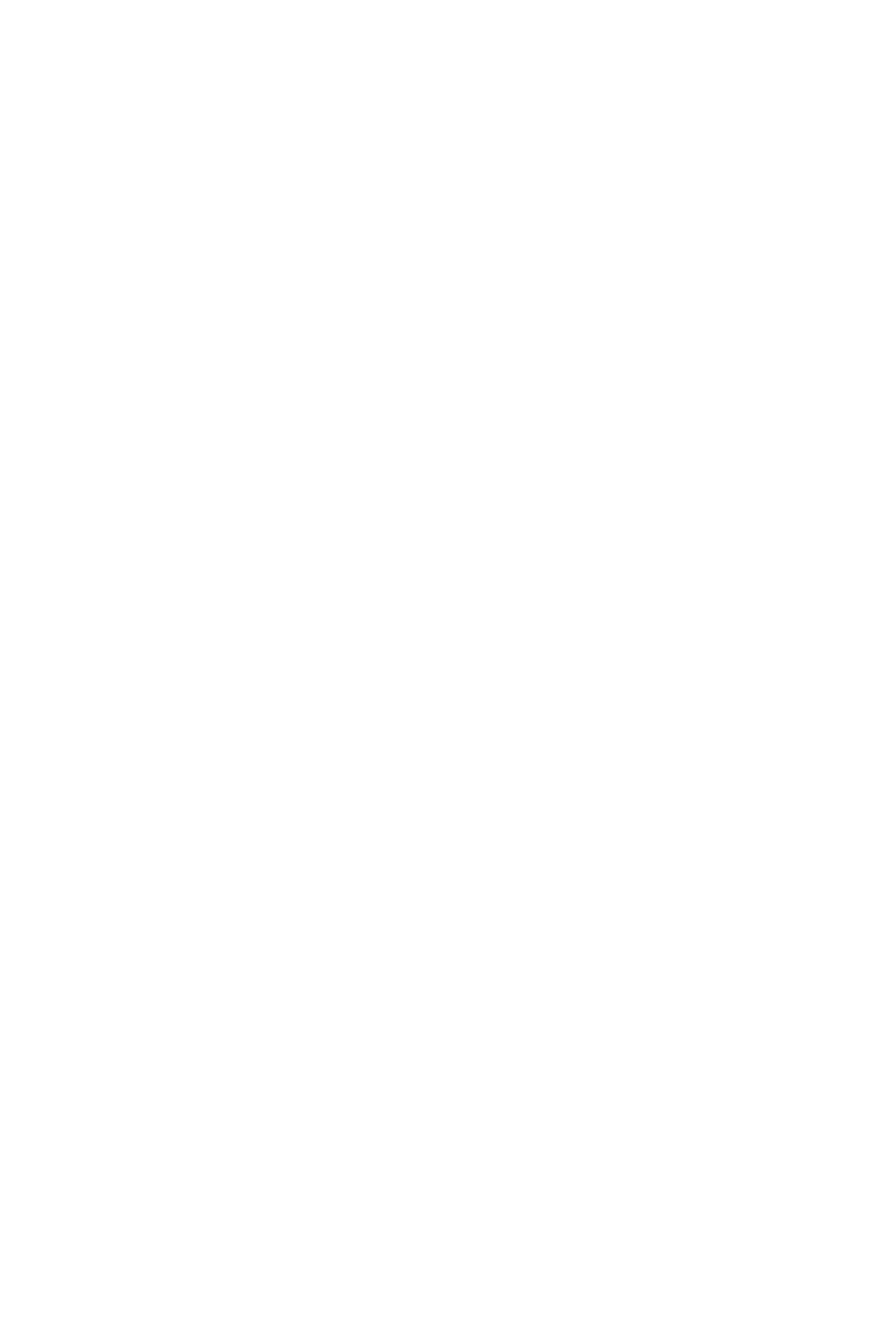
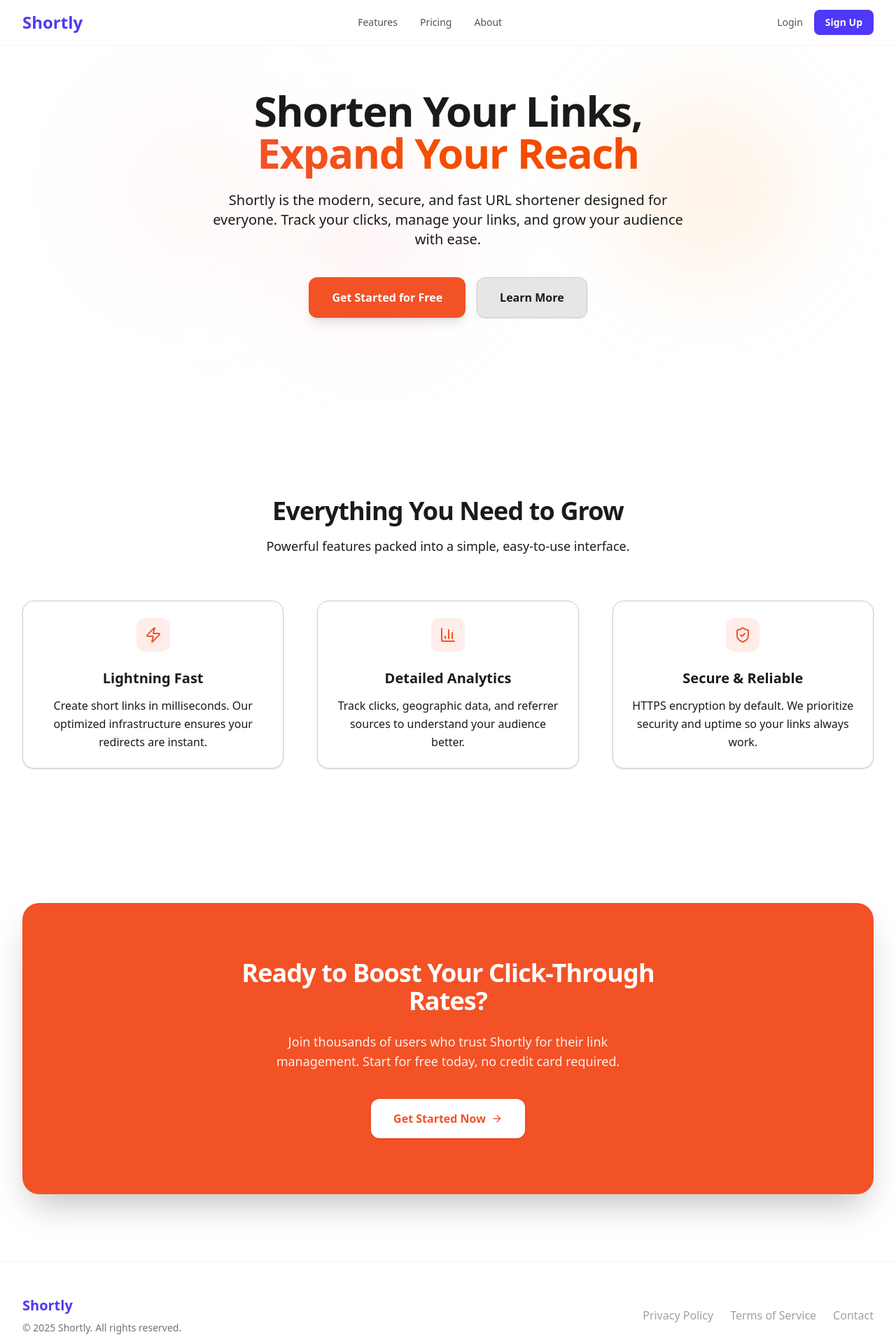
Before and after one commit to sujitroy7/shortly-frontend, a Next.js app: page / in a window 1280 px wide. Shown: the top 1920 px of the page at 70% size. Before the commit the page ends 800 px from the top, so only its background shows below. Built offline with nearby package versions, Linux system fonts and the light colour scheme.

Commit message:
create landing page UI

```diff
--- a/app/page.tsx
+++ b/app/page.tsx
@@ -1,7 +1,74 @@
-import Image from "next/image";
+import Link from 'next/link';
+import { Hero } from '@/components/landing/Hero';
+import { FeatureSection } from '@/components/landing/FeatureSection';
+import { CallToAction } from '@/components/landing/CTA';
 
 export default function Home() {
   return (
-    <div className=""></div>
+    <main className="min-h-screen bg-white">
+      {/* Simple Navbar */}
+      <header className="fixed top-0 left-0 right-0 z-50 bg-white/80 backdrop-blur-md border-b border-zinc-100">
+        <div className="container mx-auto px-4 sm:px-6 lg:px-8">
+          <div className="flex items-center justify-between h-16">
+            <div className="flex-shrink-0">
+              <Link href="/" className="text-2xl font-bold text-indigo-600">
+                Shortly
+              </Link>
+            </div>
+            <div className="hidden md:flex items-center space-x-8">
+              <Link href="#features" className="text-sm font-medium text-zinc-600 hover:text-indigo-600 transition-colors">
+                Features
+              </Link>
+              <Link href="/pricing" className="text-sm font-medium text-zinc-600 hover:text-indigo-600 transition-colors">
+                Pricing
+              </Link>
+              <Link href="/about" className="text-sm font-medium text-zinc-600 hover:text-indigo-600 transition-colors">
+                About
+              </Link>
+            </div>
+            <div className="flex items-center space-x-4">
+              <Link href="/login" className="text-sm font-medium text-zinc-600 hover:text-indigo-600 transition-colors">
+                Login
+              </Link>
+              <Link
+                href="/register"
+                className="inline-flex items-center justify-center px-4 py-2 text-sm font-bold text-white transition-all bg-indigo-600 rounded-lg hover:bg-indigo-700 focus:outline-none focus:ring-2 focus:ring-offset-2 focus:ring-indigo-600"
+              >
+                Sign Up
+              </Link>
+            </div>
+          </div>
+        </div>
+      </header>
+
+      <Hero />
+      <FeatureSection />
+      <CallToAction />
+
+      {/* Simple Footer */}
+      <footer className="bg-white border-t border-zinc-100 py-12">
+        <div className="container mx-auto px-4 sm:px-6 lg:px-8">
+          <div className="flex flex-col md:flex-row justify-between items-center">
+            <div className="mb-4 md:mb-0">
+              <span className="text-xl font-bold text-indigo-600">Shortly</span>
+              <p className="mt-2 text-sm text-zinc-500">
+                © {new Date().getFullYear()} Shortly. All rights reserved.
+              </p>
+            </div>
+            <div className="flex space-x-6">
+              <a href="#" className="text-zinc-400 hover:text-indigo-500 transition-colors">
+                Privacy Policy
+              </a>
+              <a href="#" className="text-zinc-400 hover:text-indigo-500 transition-colors">
+                Terms of Service
+              </a>
+              <a href="#" className="text-zinc-400 hover:text-indigo-500 transition-colors">
+                Contact
+              </a>
+            </div>
+          </div>
+        </div>
+      </footer>
+    </main>
   );
 }
--- /dev/null
+++ b/components/landing/CTA.tsx
@@ -0,0 +1,46 @@
+import Link from 'next/link';
+import { ArrowRight } from 'lucide-react';
+
+export function CallToAction() {
+  return (
+    <section className="py-24 bg-background">
+      <div className="container mx-auto px-4 sm:px-6 lg:px-8">
+        <div className="relative overflow-hidden rounded-3xl bg-primary px-6 py-16 shadow-2xl sm:px-16 md:pt-20 md:pb-20">
+          <div className="relative z-10 text-center">
+            <h2 className="text-3xl font-bold tracking-tight text-primary-foreground sm:text-4xl max-w-2xl mx-auto">
+              Ready to Boost Your Click-Through Rates?
+            </h2>
+            <p className="mx-auto mt-6 max-w-xl text-lg text-primary-foreground/90">
+              Join thousands of users who trust Shortly for their link management.
+              Start for free today, no credit card required.
+            </p>
+            <div className="mt-10 flex justify-center gap-x-6">
+              <Link
+                href="/dashboard"
+                className="group inline-flex items-center justify-center rounded-xl bg-background px-8 py-4 text-base font-bold text-primary shadow-sm hover:bg-accent focus-visible:outline focus-visible:outline-2 focus-visible:outline-offset-2 focus-visible:outline-background transition-all"
+              >
+                Get Started Now
+                <ArrowRight className="ml-2 h-4 w-4 transition-transform group-hover:translate-x-1" />
+              </Link>
+            </div>
+          </div>
+
+          {/* Background pattern */}
+          <svg
+            viewBox="0 0 1024 1024"
+            className="absolute left-1/2 top-1/2 -z-10 h-[64rem] w-[64rem] -translate-x-1/2 -translate-y-1/2 [mask-image:radial-gradient(closest-side,white,transparent)]"
+            aria-hidden="true"
+          >
+            <circle cx="512" cy="512" r="512" fill="url(#gradient)" fillOpacity="0.25" />
+            <defs>
+              <radialGradient id="gradient">
+                <stop stopColor="#ffffff" />
+                <stop offset="1" stopColor="#ffffff" />
+              </radialGradient>
+            </defs>
+          </svg>
+        </div>
+      </div>
+    </section>
+  );
+}
--- /dev/null
+++ b/components/landing/FeatureSection.tsx
@@ -0,0 +1,52 @@
+import { Link, BarChart3, ShieldCheck, Zap } from 'lucide-react';
+
+const features = [
+  {
+    icon: <Zap className="h-6 w-6 text-primary" />,
+    title: 'Lightning Fast',
+    description: 'Create short links in milliseconds. Our optimized infrastructure ensures your redirects are instant.',
+  },
+  {
+    icon: <BarChart3 className="h-6 w-6 text-primary" />,
+    title: 'Detailed Analytics',
+    description: 'Track clicks, geographic data, and referrer sources to understand your audience better.',
+  },
+  {
+    icon: <ShieldCheck className="h-6 w-6 text-primary" />,
+    title: 'Secure & Reliable',
+    description: 'HTTPS encryption by default. We prioritize security and uptime so your links always work.',
+  },
+];
+
+export function FeatureSection() {
+  return (
+    <section id="features" className="py-24 bg-background">
+      <div className="container mx-auto px-4 sm:px-6 lg:px-8">
+        <div className="text-center max-w-3xl mx-auto mb-16">
+          <h2 className="text-3xl font-bold tracking-tight text-foreground sm:text-4xl">
+            Everything You Need to Grow
+          </h2>
+          <p className="mt-4 text-lg text-muted-foreground">
+            Powerful features packed into a simple, easy-to-use interface.
+          </p>
+        </div>
+
+        <div className="grid grid-cols-1 md:grid-cols-3 gap-12">
+          {features.map((feature, index) => (
+            <div key={index} className="flex flex-col items-center text-center p-6 rounded-2xl bg-card border border-border shadow-sm hover:shadow-md transition-shadow">
+              <div className="flex items-center justify-center w-12 h-12 rounded-xl bg-primary/10 mb-6">
+                {feature.icon}
+              </div>
+              <h3 className="text-xl font-semibold text-foreground mb-3">
+                {feature.title}
+              </h3>
+              <p className="text-muted-foreground leading-relaxed">
+                {feature.description}
+              </p>
+            </div>
+          ))}
+        </div>
+      </div>
+    </section>
+  );
+}
--- /dev/null
+++ b/components/landing/Hero.tsx
@@ -0,0 +1,43 @@
+import Link from 'next/link';
+
+export function Hero() {
+  return (
+    <section className="relative overflow-hidden bg-background pt-16 pb-32 lg:pt-32 lg:pb-40">
+      <div className="container mx-auto px-4 sm:px-6 lg:px-8 relative z-10">
+        <div className="max-w-4xl mx-auto text-center">
+          <h1 className="text-4xl sm:text-5xl lg:text-6xl font-extrabold tracking-tight text-foreground mb-6">
+            Shorten Your Links, <br className="hidden sm:block" />
+            <span className="text-transparent bg-clip-text bg-gradient-to-r from-primary to-orange-600">
+              Expand Your Reach
+            </span>
+          </h1>
+          <p className="text-xl text-muted-foreground mb-10 max-w-2xl mx-auto">
+            Shortly is the modern, secure, and fast URL shortener designed for everyone.
+            Track your clicks, manage your links, and grow your audience with ease.
+          </p>
+          <div className="flex flex-col sm:flex-row gap-4 justify-center">
+            <Link
+              href="/dashboard"
+              className="inline-flex items-center justify-center px-8 py-4 text-base font-bold text-primary-foreground transition-all bg-primary border border-transparent rounded-xl shadow-lg hover:bg-primary/90 hover:shadow-primary/25 focus:outline-none focus:ring-2 focus:ring-offset-2 focus:ring-primary"
+            >
+              Get Started for Free
+            </Link>
+            <Link
+              href="#features"
+              className="inline-flex items-center justify-center px-8 py-4 text-base font-bold text-foreground transition-all bg-secondary border border-border rounded-xl shadow-sm hover:bg-secondary/80 focus:outline-none focus:ring-2 focus:ring-offset-2 focus:ring-ring"
+            >
+              Learn More
+            </Link>
+          </div>
+        </div>
+      </div>
+
+      {/* Decorative background elements */}
+      <div className="absolute top-0 left-1/2 -translate-x-1/2 w-full h-full max-w-7xl pointer-events-none opacity-50 overflow-hidden">
+         <div className="absolute top-[20%] left-[10%] w-72 h-72 bg-primary/20 rounded-full mix-blend-multiply filter blur-3xl opacity-30 animate-blob"></div>
+         <div className="absolute top-[20%] right-[10%] w-72 h-72 bg-orange-300 rounded-full mix-blend-multiply filter blur-3xl opacity-30 animate-blob animation-delay-2000"></div>
+         <div className="absolute bottom-[20%] left-[30%] w-72 h-72 bg-red-200 rounded-full mix-blend-multiply filter blur-3xl opacity-30 animate-blob animation-delay-4000"></div>
+      </div>
+    </section>
+  );
+}
```
